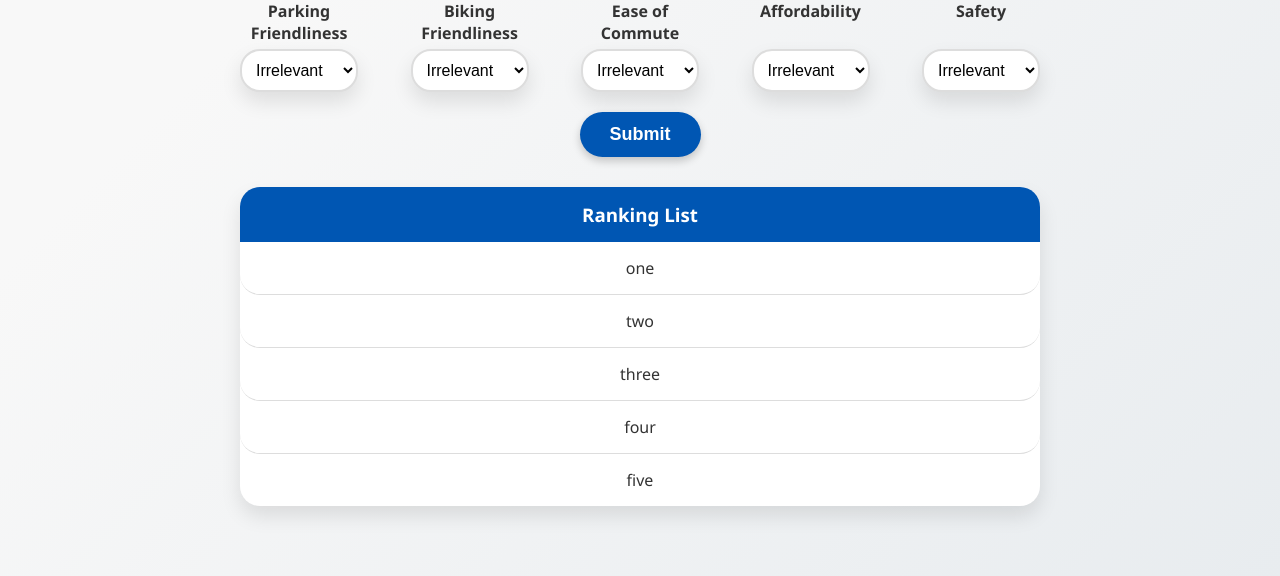
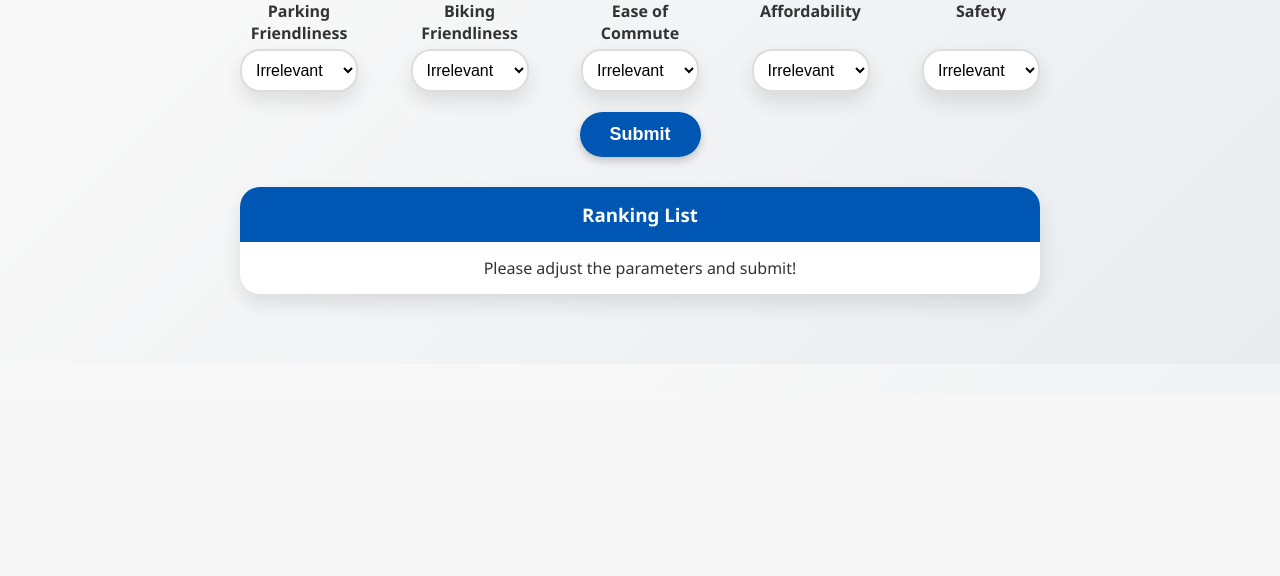
Before and after one commit to JerryWuZiJie/tartanhack24, a Flask app: page / in a window 1280 px wide. Shown: the part 405-981 px from the top of the page. After the commit the page ends 769 px from the top, so only its background shows below. Run offline with Flask 3, Linux system fonts and the light colour scheme.

Commit message:
form submission correct

```diff
--- a/website/app.py
+++ b/website/app.py
@@ -17,18 +17,16 @@ if __name__ == '__main__':
 # Landing Page, show a list of features
 @app.route('/', methods=['GET', 'POST'])
 def index():
+    param_names = ['Parking Friendliness', 'Biking Friendliness', 'Ease of Commute', 'Affordability', 'Safety']
+    rank = ["Irrelevant", "Low", "Medium", "High"]
+    global parameters
     if request.method == "POST":
-        encoded_result = request.form.get("parametersForm")
-        parameters = ['0', '0', '0', '0', '0']
-        param_names = ['param1', 'param2', 'param3', 'param4', 'param5']
         ranked_list = ['one', 'two', 'three', 'four', 'five']
-        return render_template('index.html', parameters = parameters, ranked_list = ranked_list, param_names = param_names)
+        parameters = [request.form.get(param_name) for param_name in param_names]
+        return render_template('index.html', parameters = parameters, ranked_list = ranked_list, param_names = param_names, rank = rank)
     else:
         parameters = ['0', '0', '0', '0', '0']
-        ranked_list = ['one', 'two', 'three', 'four', 'five']
-        param_names = ['Parking Friendliness', 'Biking Friendliness', 'Ease of Commute', 'Affordability', 'Safety']
-        rank = ["Irrelevant", "Low", "Medium", "High"]
-        ranked_list = ['one', 'two', 'three', 'four', 'five']
+        ranked_list = ['Please adjust the parameters and submit!']
         return render_template('index.html', parameters = parameters, ranked_list = ranked_list, param_names = param_names, rank = rank)
 
 # # Concepts Page, display all concepts with course number in the database
--- a/website/templates/index.html
+++ b/website/templates/index.html
@@ -15,27 +15,29 @@
   </div>
 
   <div class="parameters">
-    <form id="parametersForm">
+    <form id="parametersForm" method="post" action="/">
       <div class="parameter-row labels">
         {% for param_name in param_names %}
           <label for="{{ param_name }}">{{ param_name }}</label>
         {% endfor %}
       </div>
       <div class="parameter-row inputs">
-        {% set counter = 0 %}
-        {% for parameter in parameters %}
-          <select id="{{ param_names[counter] }}" name="{{ param_names[counter] }}" required>
+        {% for i in range(5) %}
+          <select id="{{ param_names[i] }}" name="{{ param_names[i] }}" required>
             {% for option_value in rank %}
-              <option value="{{ option_value }}" {% if parameter|default(0)|int == option_value %}selected{% endif %}>{{ option_value }}</option>
+              <option value="{{ loop.index0 }}" {% if parameters[i]|default(0)|int == loop.index0 %}selected{% endif %}>{{ option_value }}</option>
             {% endfor %}
           </select>
-          {% set counter = counter + 1 %}
         {% endfor %}
       </div>
       <div class="submit-row">
         <input type="submit" value="Submit">
       </div>
     </form>
+
+
+
+
 
 
 
```
